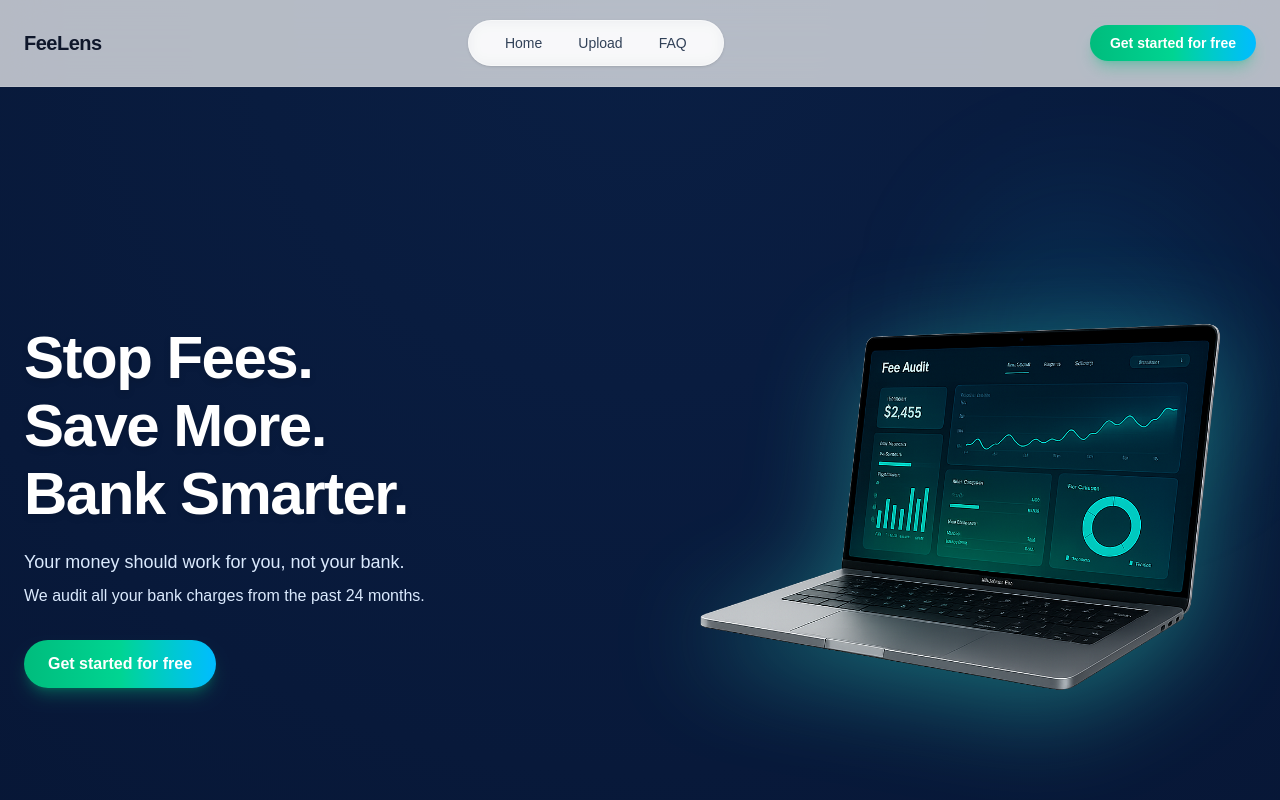
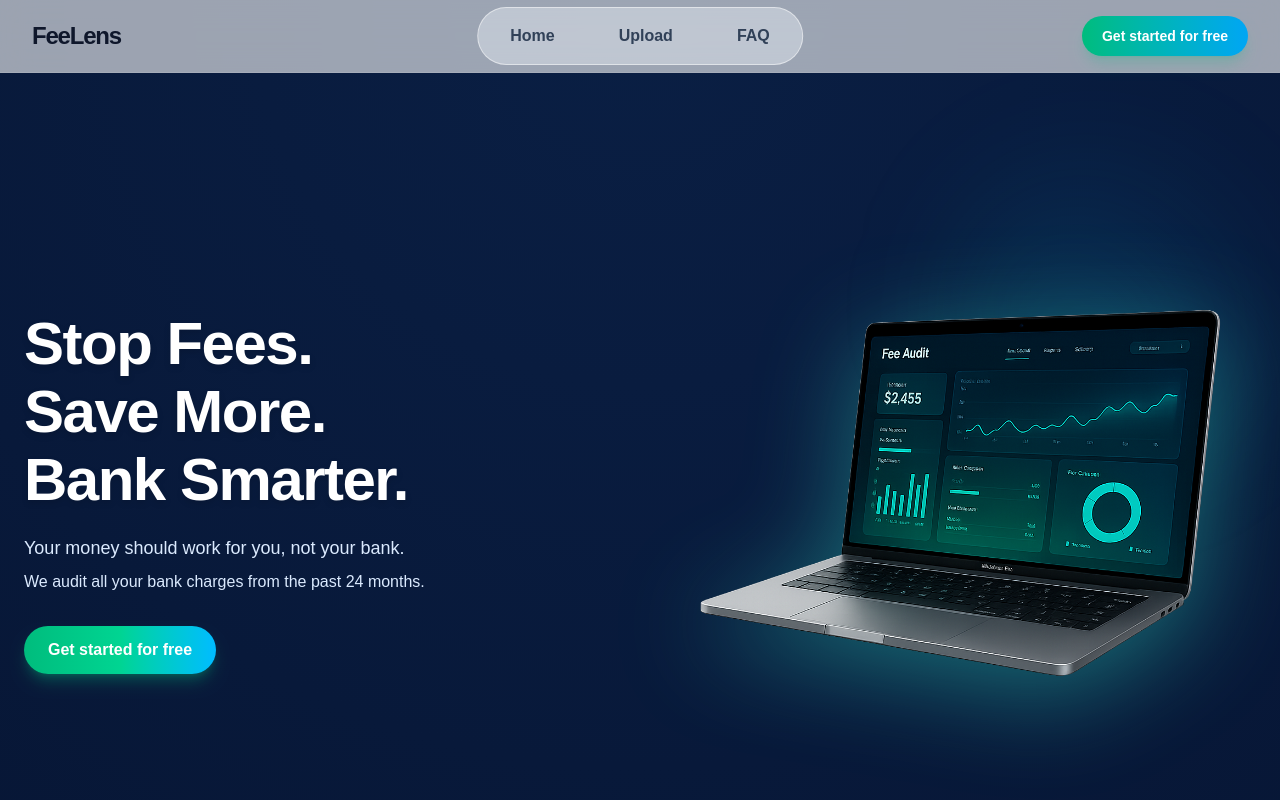
Before and after one commit to FeeLensMVP/FeeLens, a Next.js app: page / in a window 1280 px wide. Shown: the top 800 px of the page. Built offline with nearby package versions, Linux system fonts and the light colour scheme.

Commit message:
[~] header centred & design upgraded add animation and blur

```diff
--- a/package.json
+++ b/package.json
@@ -12,6 +12,7 @@
   "dependencies": {
     "@react-email/render": "^1.3.1",
     "@uploadthing/react": "^7.3.3",
+    "framer-motion": "^12.23.24",
     "lucide-react": "^0.545.0",
     "next": "15.5.3",
     "react": "19.1.0",
--- a/src/app/faq/page.tsx
+++ b/src/app/faq/page.tsx
@@ -11,7 +11,7 @@ export default function FaqPage() {
       <PageBackground />
 
       <Header />
-      <main className="flex flex-grow items-center justify-center px-4 py-24 sm:py-32">
+      <main className="flex flex-grow items-center justify-center px-4">
         <FaqSection />
       </main>
       <Footer />
--- a/src/components/Header.tsx
+++ b/src/components/Header.tsx
@@ -1,33 +1,67 @@
-// On importe Link pour une navigation optimisée côté client
+// Fichier : src/components/Header.tsx
+
+"use client";
+
 import Link from "next/link";
-// On importe notre "liste d'ingrédients"
 import { NAV_LINKS } from "@/lib/constants";
+import { useState } from "react";
+import { motion } from "framer-motion";
 
 export default function Header() {
+  const [hoveredLink, setHoveredLink] = useState<string | null>(null);
+
   return (
-    <header className="relative z-20 border-b border-white/10 bg-white/70 backdrop-blur-xl">
-      <div className="mx-auto flex max-w-7xl items-center justify-between px-6 py-5">
-        <Link href="/" className="text-xl font-semibold tracking-tight text-slate-900">
+    <header className="sticky top-0 z-50 border-b border-white/10 bg-white/60 backdrop-blur-lg">
+
+      {/* CORRECTION : Le conteneur parent est 'relative' pour que la nav 'absolute' se positionne par rapport à lui. */}
+      <div className="relative mx-auto flex max-w-7xl items-center justify-between px-8 py-4">
+        <Link
+          href="/"
+          className="text-2xl font-bold tracking-tighter text-slate-900 transition-opacity hover:opacity-80"
+          onMouseEnter={() => setHoveredLink(null)}
+        >
           FeeLens
         </Link>
 
-        {/* C'EST ICI QUE LA NAVIGATION EST CONSTRUITE */}
-        <nav className="hidden items-center gap-3 rounded-full border border-white/40 bg-white/70 px-6 py-2 text-sm font-medium text-slate-700 shadow-sm backdrop-blur lg:flex">
-          {/* On boucle sur chaque lien de notre constante NAV_LINKS */}
+        {/* CORRECTION : On réintroduit le centrage absolu et on agrandit la barre. */}
+        <nav
+          className="
+            hidden lg:flex items-center gap-4 rounded-full bg-slate-200/50 border border-white/50 p-2
+            absolute left-1/2 -translate-x-1/2
+          "
+          onMouseLeave={() => setHoveredLink(null)}
+        >
           {NAV_LINKS.map((link) => (
             <Link
               key={link.href}
               href={link.href}
-              className="rounded-full px-3 py-1 transition hover:bg-slate-100"
+              // MODIFIÉ : Padding et taille de police augmentés pour un look plus "grand".
+              className="relative rounded-full px-6 py-2 text-base font-semibold text-slate-700 transition-colors hover:text-slate-900"
+              onMouseEnter={() => setHoveredLink(link.href)}
             >
-              {link.label}
+              {hoveredLink === link.href && (
+                <motion.div
+                  className="absolute inset-0 z-0 rounded-full bg-white shadow-md"
+                  layoutId="hover-indicator"
+                  initial={{ opacity: 0 }}
+                  animate={{ opacity: 1 }}
+                  transition={{ type: "spring", stiffness: 300, damping: 25 }}
+                />
+              )}
+              <span className="relative z-10">{link.label}</span>
             </Link>
           ))}
         </nav>
 
         <Link
-          href="/#audit"
-          className="inline-flex items-center rounded-full bg-gradient-to-r from-emerald-500 via-emerald-400 to-sky-400 px-5 py-2 text-sm font-semibold text-white shadow-lg shadow-emerald-500/30 transition focus:outline-none focus-visible:ring-2 focus-visible:ring-emerald-300 focus-visible:ring-offset-2"
+          href="/upload"
+          className="
+            hidden lg:inline-flex items-center rounded-full bg-gradient-to-r from-emerald-500 to-sky-500
+            px-5 py-2.5 text-sm font-semibold text-white shadow-lg shadow-emerald-500/20
+            transition-all duration-300 hover:scale-105 hover:shadow-emerald-500/30
+            focus:outline-none focus-visible:ring-2 focus-visible:ring-emerald-400
+          "
+          onMouseEnter={() => setHoveredLink(null)}
         >
           Get started for free
         </Link>
```
Also changed, not shown: 1 other file (tests, documents, lock files or other folders).
